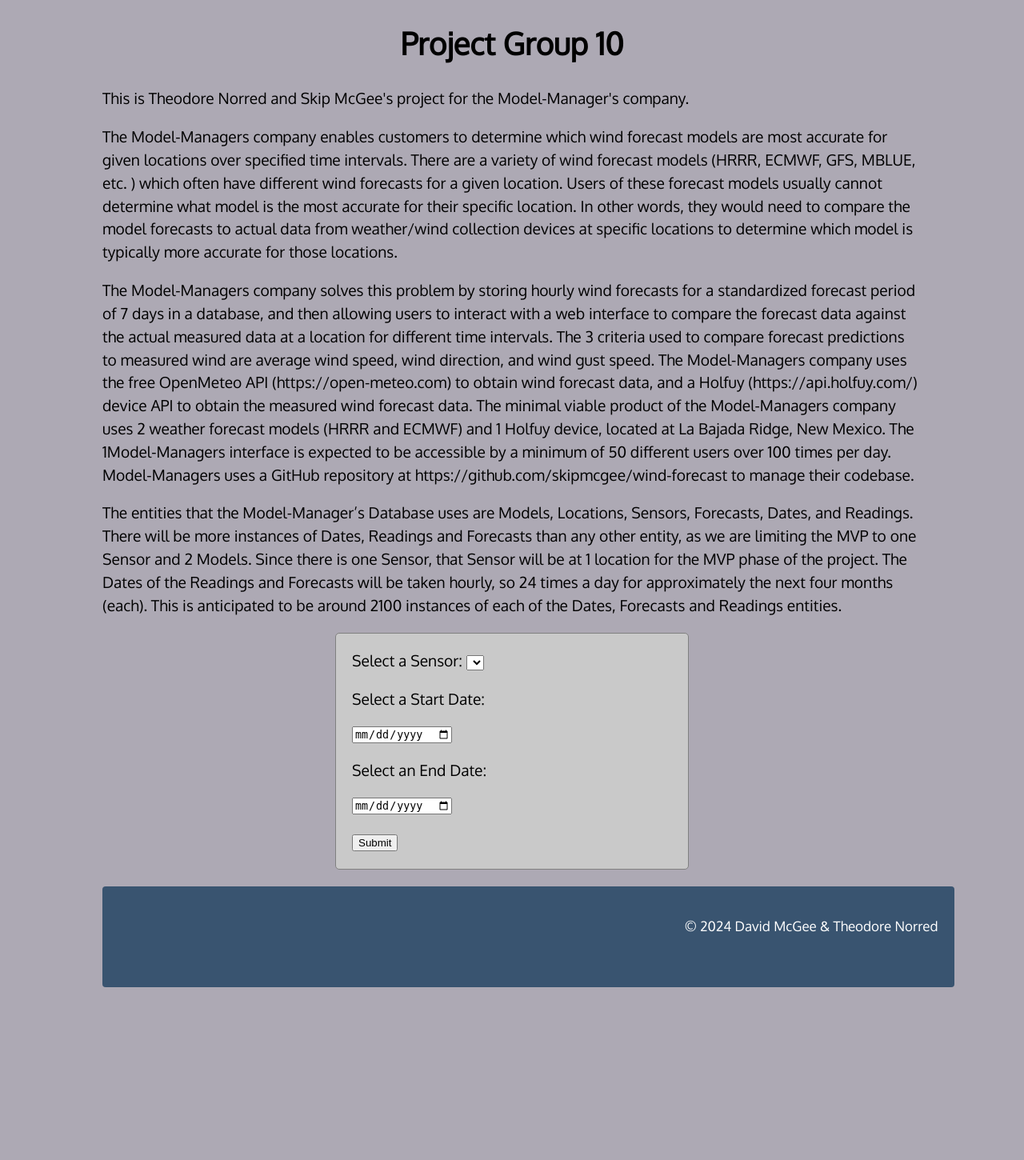
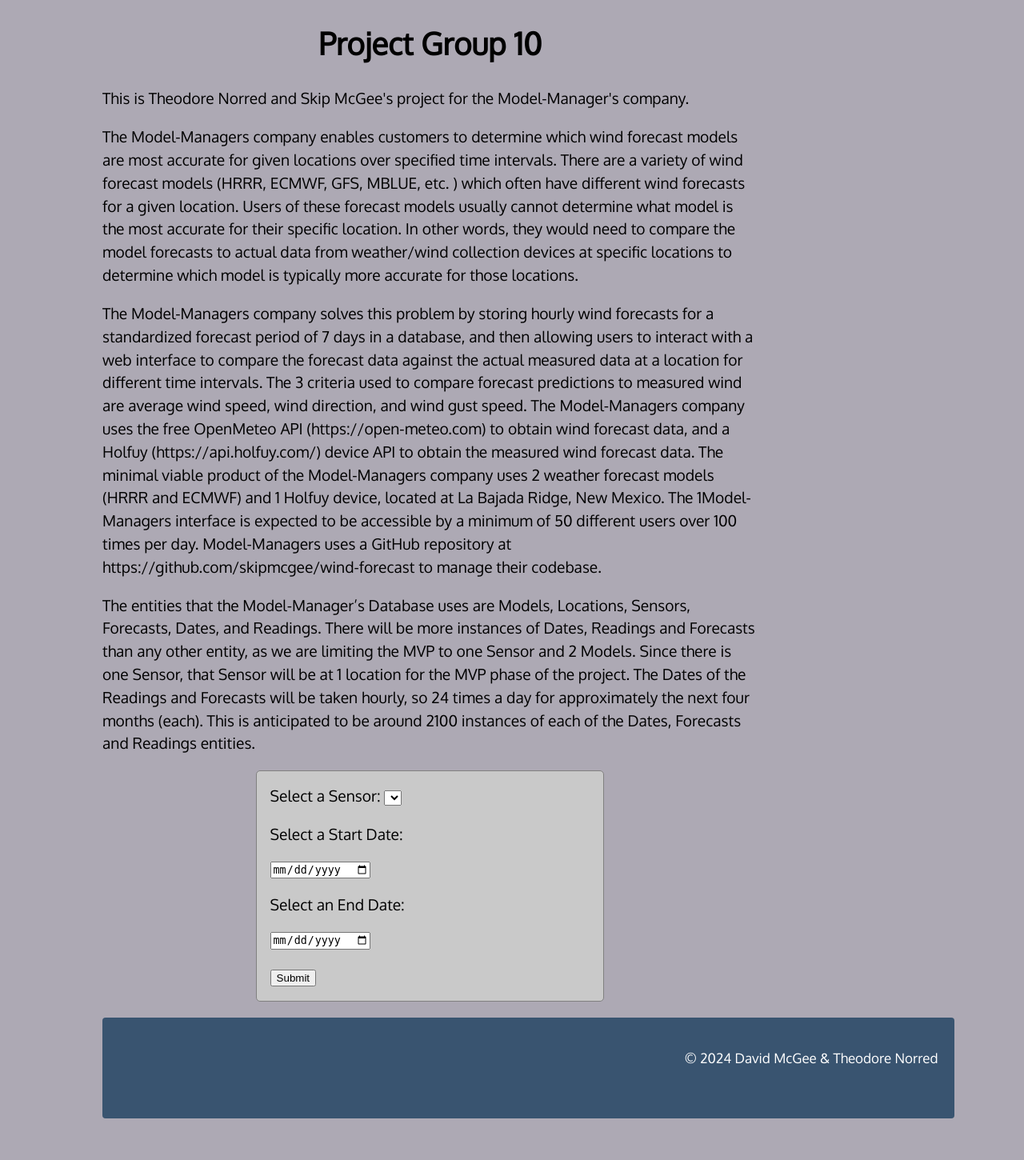
Before and after one commit to skipmcgee/wind-forecast, a Flask app: page / in a window 1280 px wide. Shown: the part 177-1627 px from the top of the page at 80% size. Before the commit the page ends 1411 px from the top, so only its background shows below. Run offline with Flask 3, Linux system fonts and the light colour scheme; data that the repository does not hold is empty; some libraries are stand-ins or nearby versions.

Commit message:
minor tweaks

```diff
--- a/static/css/app.css
+++ b/static/css/app.css
@@ -23,7 +23,9 @@ body {
     width: 80%;
     max-width: 80%;
 }
-
+main {
+    max-width: 80%;
+}
 
 h1 {
     text-align: center;
--- a/static/css/form.css
+++ b/static/css/form.css
@@ -11,6 +11,9 @@ form input {
     margin: 0;
 }
 
+tbody {
+    max-width: 80%;
+}
 table {
     margin-left: auto;
     margin-right: auto;
@@ -25,12 +28,13 @@ table {
 form {
     margin-left: auto;
     margin-right: auto;
-    width: 30%;
+    width: 40%;
     min-width: 400px;
     background-color: #c9c9c9;
     border: 1px solid gray;
     border-radius: 5px;
     padding: 2%;
+
 }
 
 .error-msg {
```
Also changed, not shown: 1 other file.
